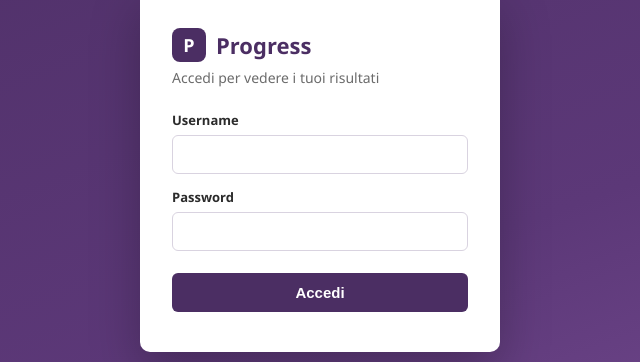
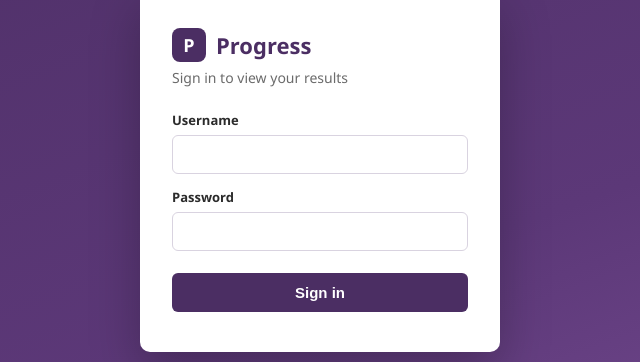
Before and after one commit to StupidlyAle/Dolphin, a website: page public/index.html in a window 1280 px wide. Shown: the part 230-592 px from the top of the page, 320-960 px from the left. Drawn offline with Linux system fonts and the light colour scheme.

Commit message:
Update index.html

```diff
--- a/public/index.html
+++ b/public/index.html
@@ -1,9 +1,9 @@
 <!DOCTYPE html>
-<html lang="it">
+<html lang="en">
 <head>
 <meta charset="UTF-8" />
 <meta name="viewport" content="width=device-width, initial-scale=1.0" />
-<title>Progress - Accedi</title>
+<title>Progress - Sign in</title>
 <link rel="stylesheet" href="style.css" />
 </head>
 <body class="login-body">
@@ -12,7 +12,7 @@
       <span class="brand-mark">P</span>
       <span class="brand-name">Progress</span>
     </div>
-    <p class="login-subtitle">Accedi per vedere i tuoi risultati</p>
+    <p class="login-subtitle">Sign in to view your results</p>
 
     <form id="login-form">
       <label for="username">Username</label>
@@ -21,7 +21,7 @@
       <label for="password">Password</label>
       <input type="password" id="password" name="password" autocomplete="current-password" required />
 
-      <button type="submit">Accedi</button>
+      <button type="submit">Sign in</button>
     </form>
 
     <p id="error-message" class="error-message" hidden></p>
```
